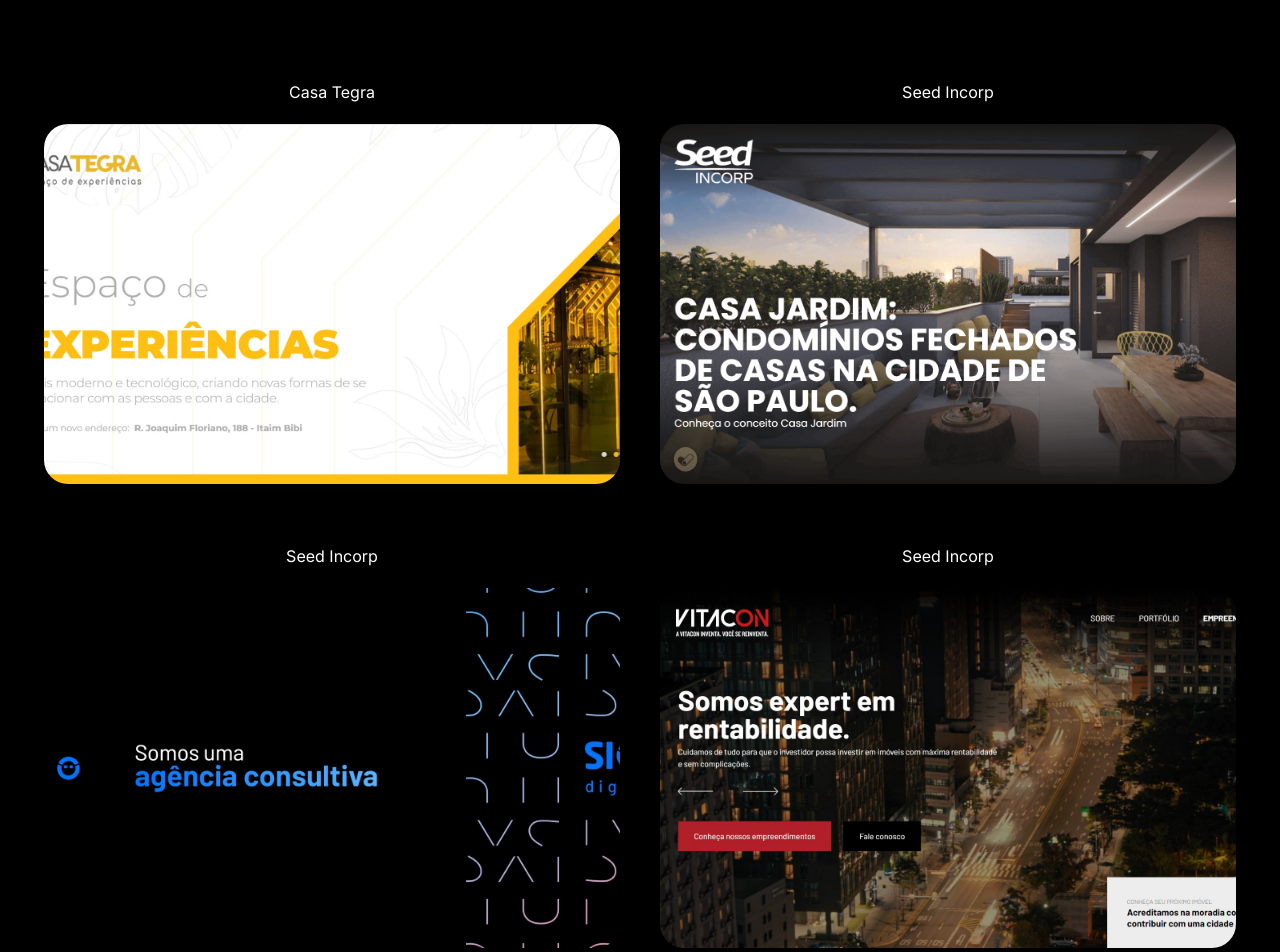
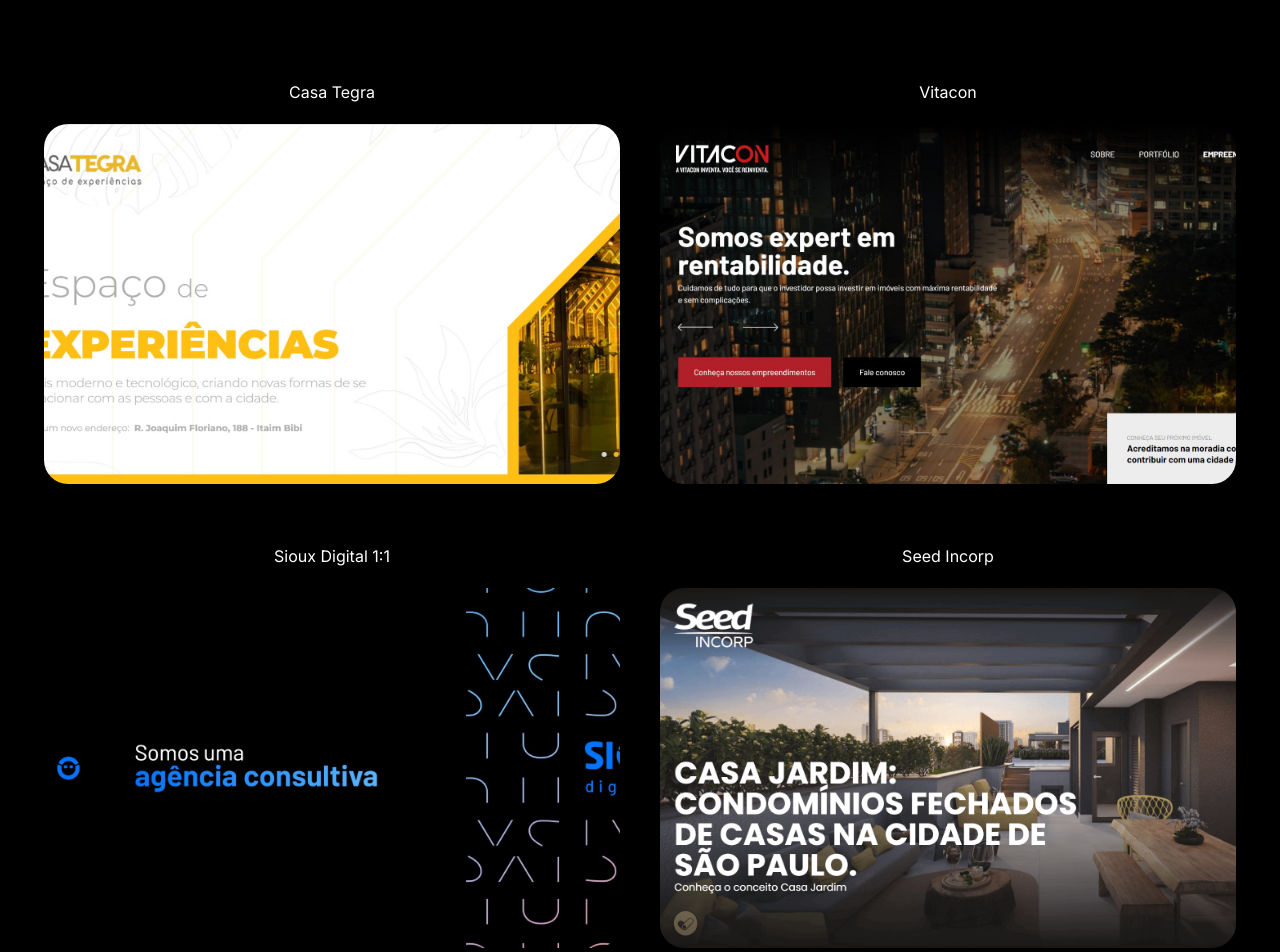
Before and after one commit to pachecomateus/pachecomateus.github.io, a Next.js app: page / in a window 1280 px wide. Shown: the part 2520-3472 px from the top of the page. Built offline with nearby package versions, Linux system fonts and the light colour scheme.

Commit message:
adding case

```diff
--- a/pages/index.tsx
+++ b/pages/index.tsx
@@ -68,6 +68,34 @@
             </div>
 
             <div className='flex flex-col items-center'>
+              <p data-aos='fade-left' data-aos-duration="700" className='mt-10'>Vitacon</p>
+              <a data-aos='fade-left' data-aos-duration="700" href='https://vitacon.com.br' target='_blank' className=''>
+                <motion.div
+                  className="cursor-pointer bg-[url('../public/vitacon.jpg')] bg-cover bg-no-repeat bg-left md:w-[45vw] w-[90vw] md:h-[45vh] h-[25vh] mx-5 my-5 flex justify-center items-center bg-white rounded-3xl"
+                whileHover={{ scale: 1.1 }}
+                whileTap={{
+                  scale: 0.8,
+                  borderRadius: "24px"
+                }}>
+                </motion.div>
+              </a>
+            </div>
+
+            <div className='flex flex-col items-center'>
+              <p data-aos='fade-right' data-aos-duration="700" className='mt-10'>Sioux Digital 1:1</p>
+              <a data-aos='fade-right' data-aos-duration="700" href='https://sioux.ag' target='_blank' className=''>
+                <motion.div
+                  className="cursor-pointer bg-[url('../public/sioux.jpg')] bg-cover bg-no-repeat bg-left md:w-[45vw] w-[90vw] md:h-[45vh] h-[25vh] mx-5 my-5 flex justify-center items-center bg-white rounded-3xl"
+                whileHover={{ scale: 1.1 }}
+                whileTap={{
+                  scale: 0.8,
+                  borderRadius: "24px"
+                }}>
+                </motion.div>
+              </a>
+            </div>
+
+            <div className='flex flex-col items-center'>
               <p data-aos='fade-left' data-aos-duration="700" className='mt-10'>Seed Incorp</p>
               <a data-aos='fade-left' data-aos-duration="700" href='https://www.seedincorp.com.br/' target='_blank' className=''>
                 <motion.div
@@ -82,10 +110,10 @@
             </div>
 
             <div className='flex flex-col items-center'>
-              <p data-aos='fade-right' data-aos-duration="700" className='mt-10'>Seed Incorp</p>
-              <a data-aos='fade-right' data-aos-duration="700" href='https://sioux.ag' target='_blank' className=''>
+              <p data-aos='fade-right' data-aos-duration="700" className='mt-10'>Elizabeth Revestimentos</p>
+              <a data-aos='fade-right' data-aos-duration="700" href='https://www.elizabethrevestimentos.com.br' target='_blank' className=''>
                 <motion.div
-                  className="cursor-pointer bg-[url('../public/sioux.jpg')] bg-cover bg-no-repeat bg-left md:w-[45vw] w-[90vw] md:h-[45vh] h-[25vh] mx-5 my-5 flex justify-center items-center bg-white rounded-3xl"
+                  className="cursor-pointer bg-[url('../public/elizabeth.jpg')] bg-cover bg-no-repeat bg-left md:w-[45vw] w-[90vw] md:h-[45vh] h-[25vh] mx-5 my-5 flex justify-center items-center bg-white rounded-3xl"
                 whileHover={{ scale: 1.1 }}
                 whileTap={{
                   scale: 0.8,
@@ -96,24 +124,10 @@
             </div>
 
             <div className='flex flex-col items-center'>
-              <p data-aos='fade-left' data-aos-duration="700" className='mt-10'>Seed Incorp</p>
-              <a data-aos='fade-left' data-aos-duration="700" href='https://vitacon.com.br' target='_blank' className=''>
+              <p data-aos='fade-left' data-aos-duration="700" className='mt-10'>Caminhos da Lapa</p>
+              <a data-aos='fade-left' data-aos-duration="700" href='https://caminhosdalapaoficial.com.br/' target='_blank' className=''>
                 <motion.div
-                  className="cursor-pointer bg-[url('../public/vitacon.jpg')] bg-cover bg-no-repeat bg-left md:w-[45vw] w-[90vw] md:h-[45vh] h-[25vh] mx-5 my-5 flex justify-center items-center bg-white rounded-3xl"
-                whileHover={{ scale: 1.1 }}
-                whileTap={{
-                  scale: 0.8,
-                  borderRadius: "24px"
-                }}>
-                </motion.div>
-              </a>
-            </div>
-
-            <div className='flex flex-col items-center'>
-              <p data-aos='fade-right' data-aos-duration="700" className='mt-10'>Seed Incorp</p>
-              <a data-aos='fade-right' data-aos-duration="700" href='https://www.elizabethrevestimentos.com.br' target='_blank' className=''>
-                <motion.div
-                  className="cursor-pointer bg-[url('../public/elizabeth.jpg')] bg-cover bg-no-repeat bg-left md:w-[45vw] w-[90vw] md:h-[45vh] h-[25vh] mx-5 my-5 flex justify-center items-center bg-white rounded-3xl"
+                  className="cursor-pointer bg-[url('../public/caminhosdalapa.jpg')] bg-cover bg-no-repeat bg-left md:w-[45vw] w-[90vw] md:h-[45vh] h-[25vh] mx-5 my-5 flex justify-center items-center bg-white rounded-3xl"
                 whileHover={{ scale: 1.1 }}
                 whileTap={{
                   scale: 0.8,
```
Also changed, not shown: public/caminhosdalapa.jpg (added).
